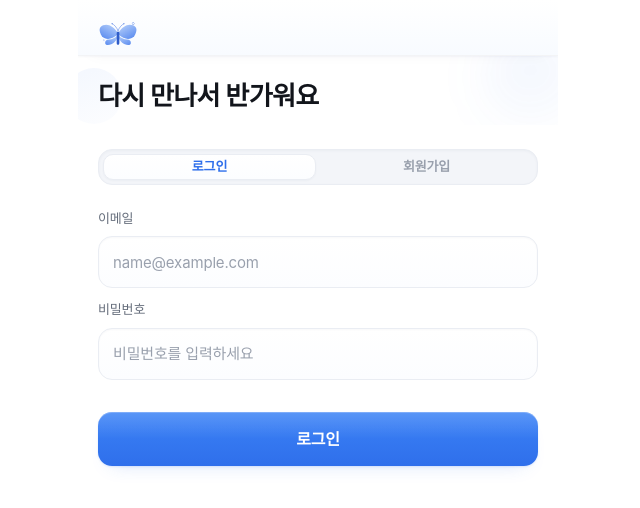
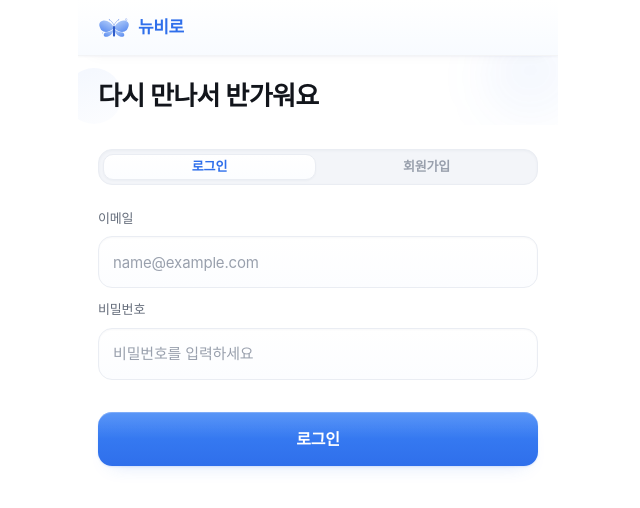
Before and after one commit to Controller-2WORLDS/NewbieRo_FE, a React (Vite) app: page /login in a window 1280 px wide. Shown: the top 508 px of the page, without its empty margins (322-962 px from the left). Built offline with nearby package versions, Linux system fonts and the light colour scheme; no server answers; a web font is replaced by a local one.

Commit message:
feat :: 텍스트 추가

```diff
--- a/src/pages/login/ui/Login.tsx
+++ b/src/pages/login/ui/Login.tsx
@@ -155,8 +155,9 @@ export function Login() {
 
     return (
         <main className="flex h-full min-h-0 flex-col overflow-y-auto no-scrollbar px-5 pb-8">
-            <header className="sticky top-0 z-20 -mx-5 flex h-14 items-center border-b border-line-soft bg-grad-header px-5 shadow-card backdrop-blur-xl">
-                <img src="/Logo.svg" alt="뉴비로" className="h-10 w-10 mt-3" />
+            <header className="sticky top-0 z-20 -mx-5 flex h-14 items-center gap-2 border-b border-line-soft bg-grad-header px-5 shadow-card backdrop-blur-xl">
+                <img src="/Logo.svg" alt="" className="h-8 w-8" />
+                <p className="text-[17px] font-bold tracking-tight text-navy">뉴비로</p>
             </header>
 
             <div className="relative -mx-5 overflow-hidden px-5 pb-3 pt-6">
```
